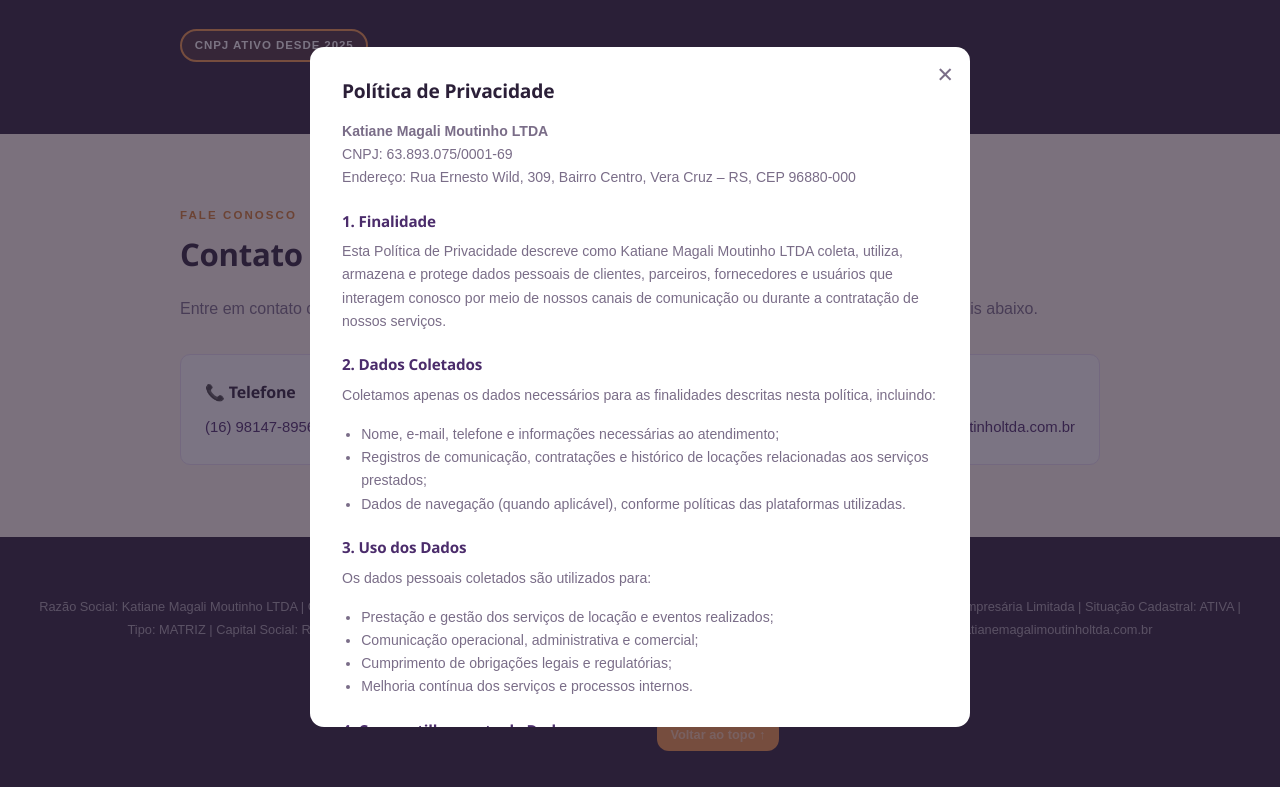
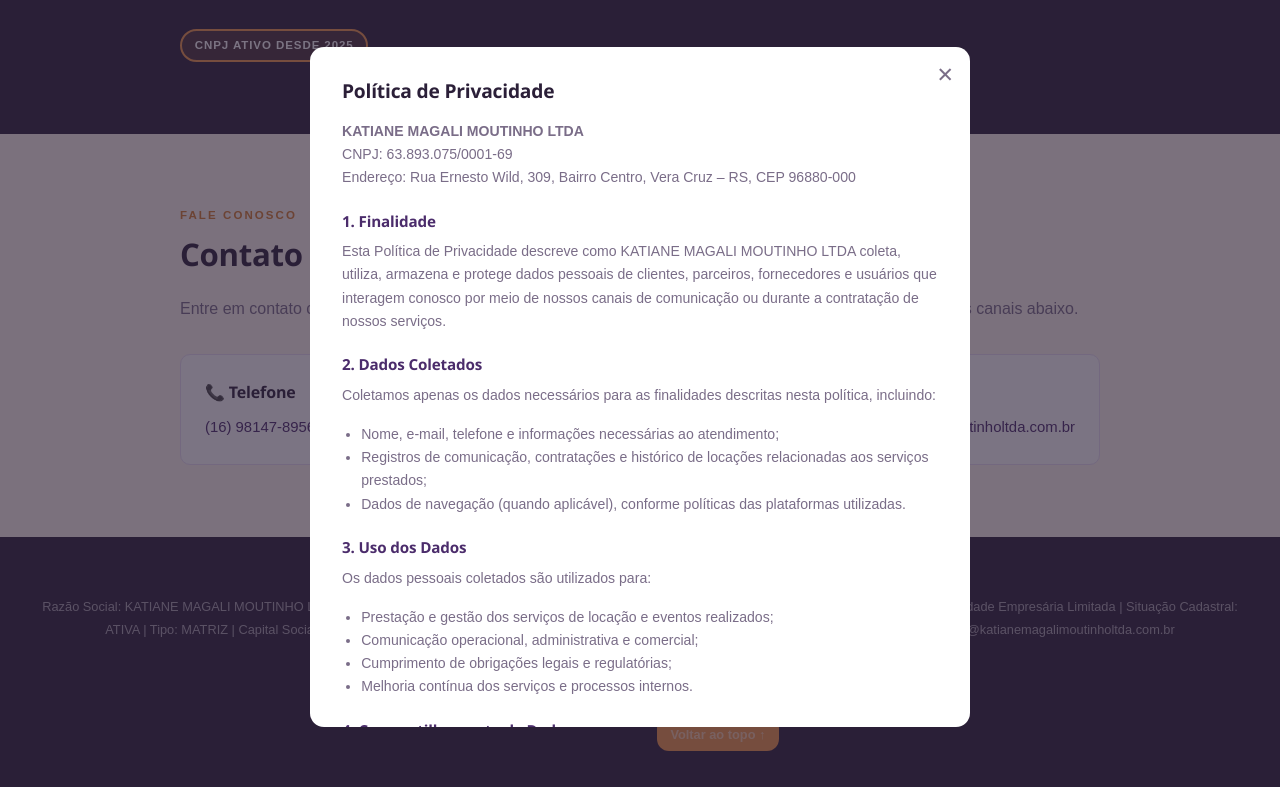
Before and after one commit to Kauana659/Perfil-168, a plain HTML site: page index.html in a window 1280 px wide. Both pictures are taken after a click on the link "Política de Privacidade". Shown: the part 3982-4769 px from the top of the page. Drawn offline with Linux system fonts and the light colour scheme.

Commit message:
Change company name to uppercase in index.html

```diff
--- a/index.html
+++ b/index.html
@@ -6,19 +6,19 @@
 
   <meta charset="UTF-8" />
   <meta name="viewport" content="width=device-width, initial-scale=1" />
-  <title>Katiane Magali Moutinho LTDA</title>
-  <meta name="og:title" content="Katiane Magali Moutinho LTDA - Aluguel de Equipamentos Recreativos e Esportivos" />
+  <title>KATIANE MAGALI MOUTINHO LTDA</title>
+  <meta name="og:title" content="KATIANE MAGALI MOUTINHO LTDA - Aluguel de Equipamentos Recreativos e Esportivos" />
   <meta name="og:type" content="website" />
   <meta name="twitter:card" content="summary" />
-  <meta name="twitter:title" content="Katiane Magali Moutinho LTDA" />
-  <meta name="description" content="Katiane Magali Moutinho LTDA - CNPJ 63.893.075/0001-69. Aluguel de equipamentos recreativos e esportivos, organização de festas e eventos em Vera Cruz/RS." />
+  <meta name="twitter:title" content="KATIANE MAGALI MOUTINHO LTDA" />
+  <meta name="description" content="KATIANE MAGALI MOUTINHO LTDA - CNPJ 63.893.075/0001-69. Aluguel de equipamentos recreativos e esportivos, organização de festas e eventos em Vera Cruz/RS." />
 
   <script type="application/ld+json">
   {
     "@context": "https://schema.org",
     "@type": "LocalBusiness",
-    "name": "Katiane Magali Moutinho LTDA",
-    "legalName": "Katiane Magali Moutinho LTDA",
+    "name": "KATIANE MAGALI MOUTINHO LTDA",
+    "legalName": "KATIANE MAGALI MOUTINHO LTDA",
     "alternateName": "KATIANE MAGALI MOUTINHO LTDA",
     "taxID": "63.893.075/0001-69",
     "vatID": "63893075000169",
@@ -497,7 +497,7 @@
 <nav id="home">
   <a class="nav-brand" href="#home">
     <span class="logo-initial">K</span>
-    Katiane Magali Moutinho LTDA
+    KATIANE MAGALI MOUTINHO LTDA
   </a>
   <ul class="nav-links">
     <li><a href="#home">Home</a></li>
@@ -512,7 +512,7 @@
 <section id="hero-section" style="padding:0;">
   <div id="home" style="padding:5.5rem 2rem 4.5rem; text-align:center;">
     <div class="eyebrow">Recreação &amp; Eventos</div>
-    <h1>Katiane Magali Moutinho LTDA</h1>
+    <h1>KATIANE MAGALI MOUTINHO LTDA</h1>
     <p>Aluguel de equipamentos recreativos e esportivos, com estrutura completa para tornar festas, eventos e confraternizações inesquecíveis em Vera Cruz e região.</p>
     <p style="color:rgba(255,255,255,0.8); max-width:680px; margin:0 auto 2rem;">Equipamentos, organização e alimentação para o seu evento, do início ao fim.</p>
     <div class="hero-btns">
@@ -527,7 +527,7 @@
   <div class="container">
     <div class="section-label">QUEM SOMOS?</div>
     <h2>Quem somos</h2>
-    <p>A empresa <strong>Katiane Magali Moutinho LTDA</strong>, registrada sob o CNPJ 63.893.075/0001-69, foi fundada em 02/12/2025 na cidade de Vera Cruz, no estado do Rio Grande do Sul.</p>
+    <p>A empresa <strong>KATIANE MAGALI MOUTINHO LTDA</strong>, registrada sob o CNPJ 63.893.075/0001-69, foi fundada em 02/12/2025 na cidade de Vera Cruz, no estado do Rio Grande do Sul.</p>
     <p>Conforme seu cadastro público, é constituída como Sociedade Empresária Limitada, enquadrada como Micro Empresa, optante pelo Simples Nacional desde 02/12/2025. Sua atividade principal, conforme a Receita Federal, é aluguel de equipamentos recreativos e esportivos. Sua situação cadastral até o momento é Ativa.</p>
     <div class="sobre-grid">
       <div class="sobre-box">
@@ -563,9 +563,9 @@
 <section id="dados">
   <div class="container">
     <div class="section-label">REGISTRO PÚBLICO</div>
-    <h2>Dados oficiais — Katiane Magali Moutinho LTDA</h2>
+    <h2>Dados oficiais — KATIANE MAGALI MOUTINHO LTDA</h2>
     <table class="dados-table">
-      <tr><td>Razão Social</td><td>Katiane Magali Moutinho LTDA</td></tr>
+      <tr><td>Razão Social</td><td>KATIANE MAGALI MOUTINHO LTDA</td></tr>
       <tr><td>CNPJ</td><td>63.893.075/0001-69</td></tr>
       <tr><td>Data de Abertura</td><td>02/12/2025 (8 meses e 23 dias)</td></tr>
       <tr><td>Porte</td><td>Micro Empresa</td></tr>
@@ -595,7 +595,7 @@
     <div class="socio-card">
       <div class="socio-avatar">K</div>
       <div>
-        <h3>Katiane Magali Moutinho</h3>
+        <h3>KATIANE MAGALI MOUTINHO LTDA</h3>
         <p>Sócio-Administrador — Qualificação: Sócio-Administrador</p>
       </div>
     </div>
@@ -607,7 +607,7 @@
   <div class="container">
     <div class="section-label" style="color:rgba(255,255,255,0.6);">NOSSA MISSÃO</div>
     <h2>Nossa missão</h2>
-    <p>A missão de Katiane Magali Moutinho LTDA é oferecer equipamentos recreativos, esportivos e estrutura completa para festas e eventos, com qualidade, organização e alimentação, servindo clientes em Vera Cruz e região com dedicação e cuidado.</p>
+    <p>A missão de KATIANE MAGALI MOUTINHO LTDA é oferecer equipamentos recreativos, esportivos e estrutura completa para festas e eventos, com qualidade, organização e alimentação, servindo clientes em Vera Cruz e região com dedicação e cuidado.</p>
     <div class="missao-highlight">
       Nosso compromisso é proporcionar momentos de diversão e celebração, com equipamentos de qualidade e atendimento próximo a cada cliente.
     </div>
@@ -620,8 +620,8 @@
 <section id="contato-section">
   <div class="container">
     <div class="section-label">FALE CONOSCO</div>
-    <h2>Contato — Katiane Magali Moutinho LTDA</h2>
-    <p style="margin-bottom:1.5rem;">Entre em contato com <strong>Katiane Magali Moutinho LTDA</strong> (CNPJ 63.893.075/0001-69) por qualquer um dos canais abaixo.</p>
+    <h2>Contato — KATIANE MAGALI MOUTINHO LTDA</h2>
+    <p style="margin-bottom:1.5rem;">Entre em contato com <strong>KATIANE MAGALI MOUTINHO LTDA</strong> (CNPJ 63.893.075/0001-69) por qualquer um dos canais abaixo.</p>
     <div class="contato-grid">
       <div class="contato-card">
         <h3>📞 Telefone</h3>
@@ -641,9 +641,9 @@
 
 <!-- FOOTER -->
 <footer>
-  <strong>Katiane Magali Moutinho LTDA</strong><br>
-  Razão Social: Katiane Magali Moutinho LTDA | CNPJ: 63.893.075/0001-69 | Data de Abertura: 02/12/2025 | Porte: Micro Empresa | Natureza Jurídica: Sociedade Empresária Limitada | Situação Cadastral: ATIVA | Tipo: MATRIZ | Capital Social: R$ 5.000,00 | Endereço: Rua Ernesto Wild, 309, Bairro Centro, Vera Cruz – RS, CEP 96880-000 | E-mail: contato@katianemagalimoutinholtda.com.br<br><br>
-  ©️ 2026 Katiane Magali Moutinho LTDA. Todos os direitos reservados.
+  <strong>KATIANE MAGALI MOUTINHO LTDA</strong><br>
+  Razão Social: KATIANE MAGALI MOUTINHO LTDA | CNPJ: 63.893.075/0001-69 | Data de Abertura: 02/12/2025 | Porte: Micro Empresa | Natureza Jurídica: Sociedade Empresária Limitada | Situação Cadastral: ATIVA | Tipo: MATRIZ | Capital Social: R$ 5.000,00 | Endereço: Rua Ernesto Wild, 309, Bairro Centro, Vera Cruz – RS, CEP 96880-000 | E-mail: contato@katianemagalimoutinholtda.com.br<br><br>
+  ©️ 2026 KATIANE MAGALI MOUTINHO LTDA. Todos os direitos reservados.
   <div class="footer-links">
     <a href="#" id="privacy-link">Política de Privacidade</a>
     <a href="#home" class="back-top">Voltar ao topo ↑</a>
@@ -655,12 +655,12 @@
   <div class="modal-box">
     <button class="modal-close" id="modal-close-btn">✕</button>
     <h2>Política de Privacidade</h2>
-    <p><strong>Katiane Magali Moutinho LTDA</strong><br>
+    <p><strong>KATIANE MAGALI MOUTINHO LTDA</strong><br>
     CNPJ: 63.893.075/0001-69<br>
     Endereço: Rua Ernesto Wild, 309, Bairro Centro, Vera Cruz – RS, CEP 96880-000</p>
 
     <h3>1. Finalidade</h3>
-    <p>Esta Política de Privacidade descreve como Katiane Magali Moutinho LTDA coleta, utiliza, armazena e protege dados pessoais de clientes, parceiros, fornecedores e usuários que interagem conosco por meio de nossos canais de comunicação ou durante a contratação de nossos serviços.</p>
+    <p>Esta Política de Privacidade descreve como KATIANE MAGALI MOUTINHO LTDA coleta, utiliza, armazena e protege dados pessoais de clientes, parceiros, fornecedores e usuários que interagem conosco por meio de nossos canais de comunicação ou durante a contratação de nossos serviços.</p>
 
     <h3>2. Dados Coletados</h3>
     <p>Coletamos apenas os dados necessários para as finalidades descritas nesta política, incluindo:</p>
@@ -691,7 +691,7 @@
     <h3>7. Contato</h3>
     <p>📞 Telefone: (16) 98147-8956<br>✉️ E-mail: contato@katianemagalimoutinholtda.com.br</p>
 
-    <p style="margin-top:1.2rem; font-size:0.8rem;">Katiane Magali Moutinho LTDA — CNPJ 63.893.075/0001-69 — ©️ 2026. Todos os direitos reservados.</p>
+    <p style="margin-top:1.2rem; font-size:0.8rem;">KATIANE MAGALI MOUTINHO LTDA — CNPJ 63.893.075/0001-69 — ©️ 2026. Todos os direitos reservados.</p>
   </div>
 </div>
 
```
